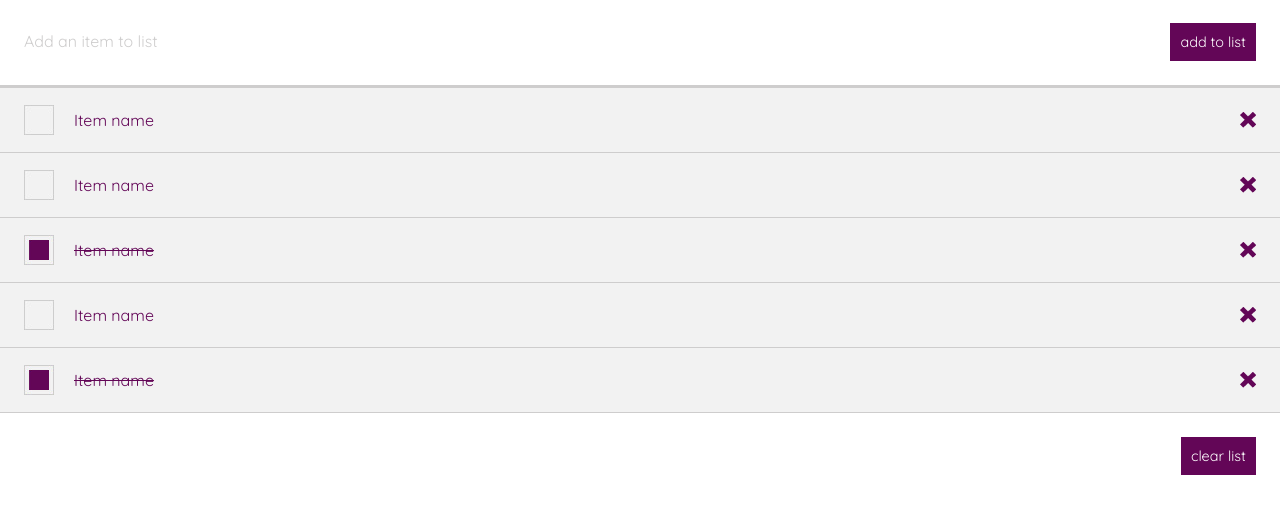
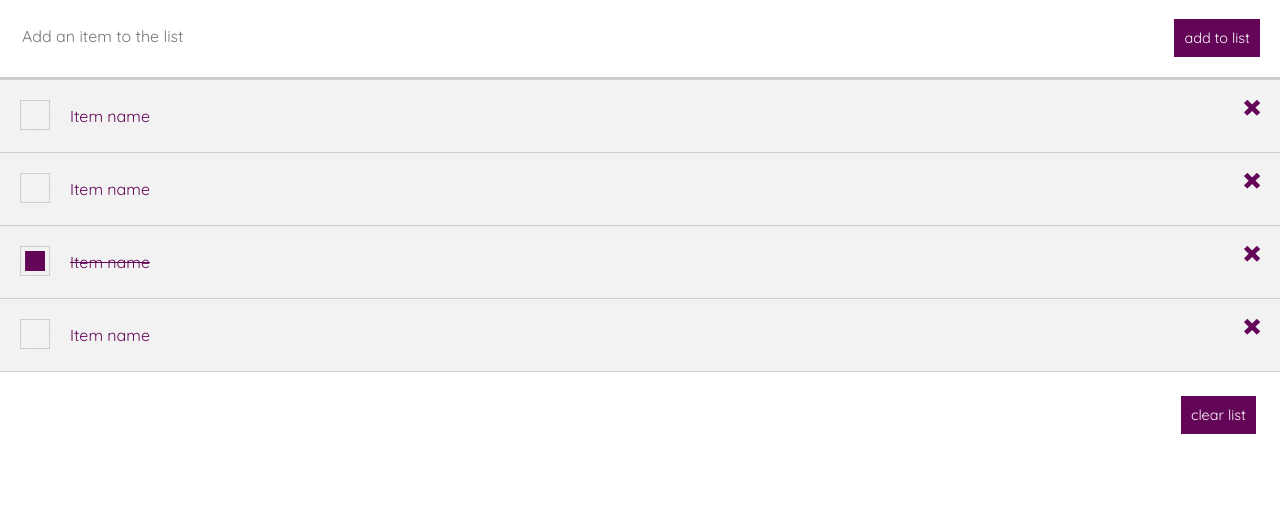
Before and after one commit to dorahagen/shopping-list, a plain HTML site: page index.html in a window 1280 px wide. Shown: the part 149-662 px from the top of the page. Drawn offline with nearby package versions, Linux system fonts and the light colour scheme.

Commit message:
Added form elements

```diff
--- a/css/main.css
+++ b/css/main.css
@@ -19,7 +19,7 @@ header {
 
 .input-area {
 	background-color: #fff;
-	padding: 24px;
+	padding: 20px;
 	border-bottom: 3px solid #cecdcd;
 }
 
@@ -34,15 +34,25 @@ header {
 	clear: both;
 }
 
-.input-area p {
-	line-height: 37px;
+#entry {
+	font-family: Quicksand, sans-serif;
+	font-size: 1em;
+	color: #630657;
+	line-height: 32px;
+	border: 0;
+	width: 70%;
+}
+
+#entry:hover, #entry:focus {
+	outline: 0;
 }
 
 p {
 	color: #cecdcd;
 }
 
-button {
+.add, .clear {
+	cursor: pointer;
 	float: right;
 	font-size: 0.9em;
 	font-family: Quicksand, sans-serif;
@@ -53,36 +63,59 @@ button {
 	margin: 0;
 }
 
+li:before {
+	display: table;
+	content: '';
+}
+
+li:after {
+	display: table;
+	content: '';
+	clear: both;
+}
+
 .unchecked, .checked {
 	background-color: #f2f2f2;
-	padding: 24px;
+	padding: 20px;
+	line-height: 32px;
 	border-bottom: 1px solid #cecdcd;
 }
 
-.unchecked {
+.box-unchecked {
+	cursor: pointer;
 	background-image: url('../images/box.jpg');
 	background-repeat: no-repeat;
-	background-position: 24px 50%;
+	width: 30px;
+	height: 30px;
+	float: left;
+	margin-right: 20px;
+}
+
+.box-checked {
+	cursor: pointer;
+	background-image: url('../images/box-checked.jpg');
+	background-repeat: no-repeat;
+	width: 30px;
+	height: 30px;
+	float: left;
+	margin-right: 20px;
+}
+
+li {
+	color: #630657;
+	padding-left: 50px;
 }
 
 .checked {
-	background-image: url('../images/box-checked.jpg');
-	background-repeat: no-repeat;
-	background-position: 24px 50%;
+	text-decoration: line-through;
 }
 
-.unchecked p {
-	color: #630657;
-	margin-left: 50px;
-}
-
-.checked p {
-	color: #630657;
-	text-decoration: line-through;
-	margin-left: 50px;
-}
-
-.x {
+.remove {
+	cursor: pointer;
+	background-image: url('../images/x.png');
+	background-repeat: no-repeat;
+	width: 16px;
+	height: 16px;
 	float: right;
 }
 
--- a/index.html
+++ b/index.html
@@ -14,27 +14,27 @@
 		<img src="images/logo.png" class="logo" alt="Shopping List">
 	</header>
 	<div class="input-area">
-		<p>Add an item to list<button class="add">add to list</button></p>
+		<input type="text" id="entry" placeholder="Add an item to the list" maxlength="1000">
+		<input type="submit" class="add" value="add to list">
 	</div>
 	<div class="list-area">
-		<div class="unchecked">
-			<p>Item name<img src="images/x.png" class="x" alt="Remove"></p>
-		</div>
-		<div class="unchecked">
-			<p>Item name<img src="images/x.png" class="x" alt="Remove"></p>
-		</div>
-		<div class="checked">
-			<p>Item name<img src="images/x.png" class="x" alt="Remove"></p>
-		</div>
-		<div class="unchecked">
-			<p>Item name<img src="images/x.png" class="x" alt="Remove"></p>
-		</div>
-		<div class="checked">
-			<p>Item name<img src="images/x.png" class="x" alt="Remove"></p>
-		</div>
-		<div class="end">
-			<button class="clear">clear list</button>
-		</div>
+		<ul id="list">
+			<li class="unchecked">
+				<div class="box-unchecked"></div>Item name<div class="remove"></div>
+			</li>
+			<li class="unchecked">
+				<div class="box-unchecked"></div>Item name<div class="remove"></div>
+			</li>
+			<li class="checked">
+				<div class="box-checked"></div>Item name<div class="remove"></div>
+			</li>
+			<li class="unchecked">
+				<div class="box-unchecked"></div>Item name<div class="remove"></div>
+			</li>
+		</ul>
+	</div>
+	<div class="end">
+		<button class="clear">clear list</button>
 	</div>
 </body>
 </html>
```
